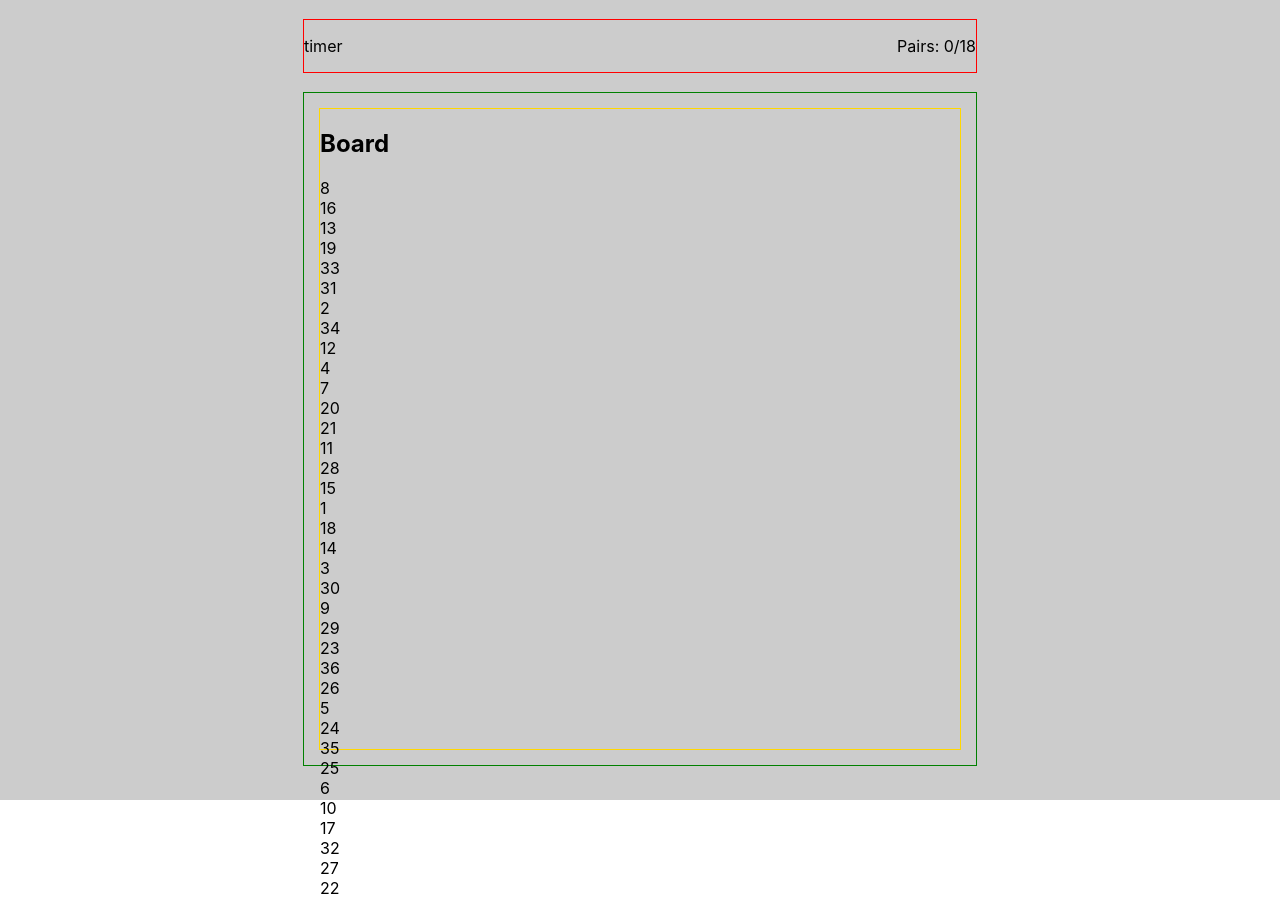
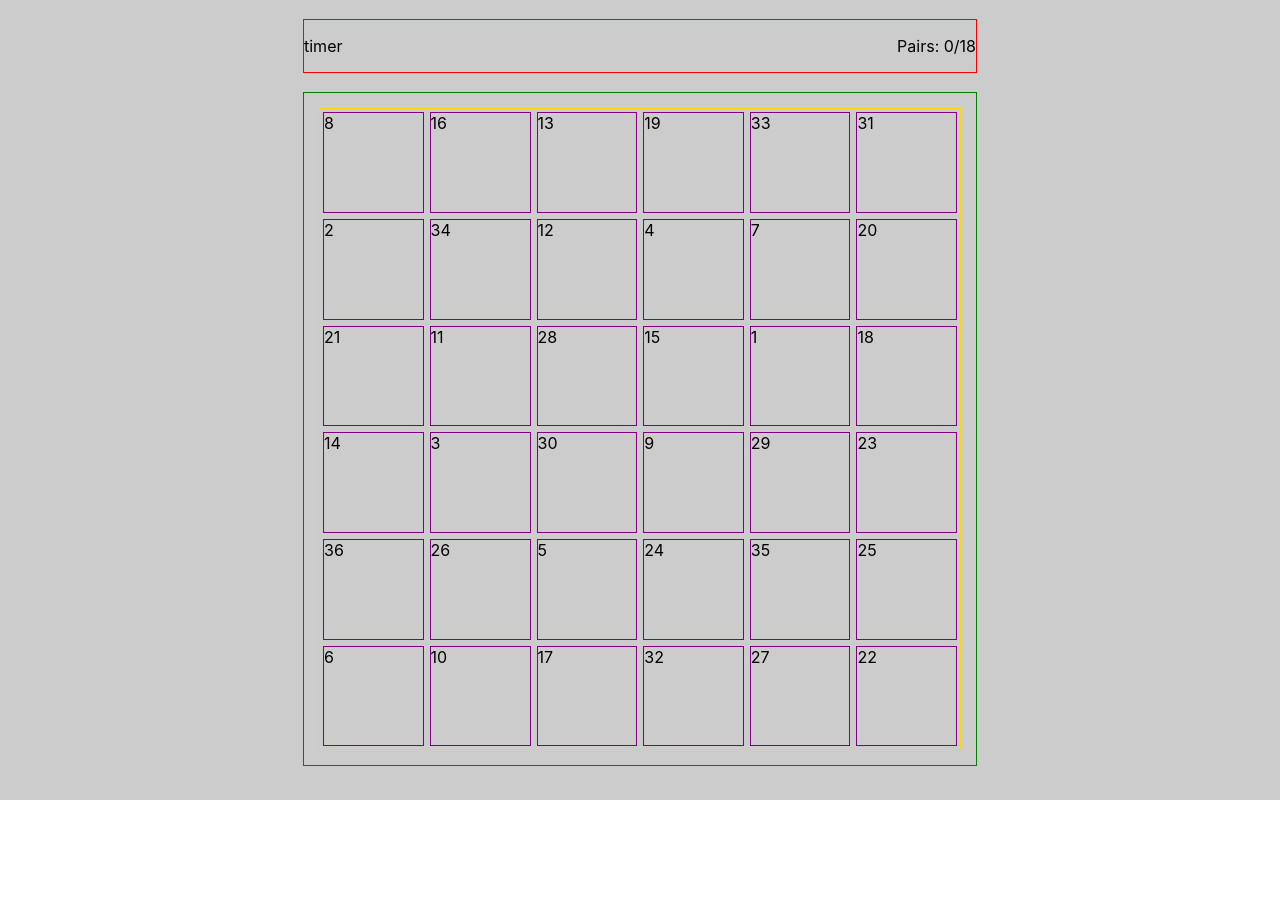
Before and after one commit to bryanmccarthy/memory-game, a React (Create React App) app: page / in a window 1280 px wide. After the commit the page ends 800 px from the top, so only its background shows below. Built offline with nearby package versions, Linux system fonts and the light colour scheme; the HTML template or start-up script is replaced by a standard one.

Commit message:
cards grid

```diff
--- a/src/components/Game/Board.css
+++ b/src/components/Game/Board.css
@@ -2,4 +2,11 @@
   border: 1px solid gold;
   width: 40em;
   height: 40em;
+  display: grid;
+  grid-template-columns: auto auto auto auto auto auto;
 }
+
+.Card {
+  border: 1px solid purple;
+  margin: 3px;
+}
--- a/src/components/Game/Board.tsx
+++ b/src/components/Game/Board.tsx
@@ -10,10 +10,11 @@ export default function Board({ cards, setCards }: BoardProps) {
 
   return (
     <div className="Board">
-      <h2>Board</h2>
       {
         cards.map((card, idx) => (
-          <div className="Card" key={idx}>{card.id}</div>
+          <div className="Card" key={idx}>
+            {card.id}
+          </div>
         ))
       }
     </div>
```
